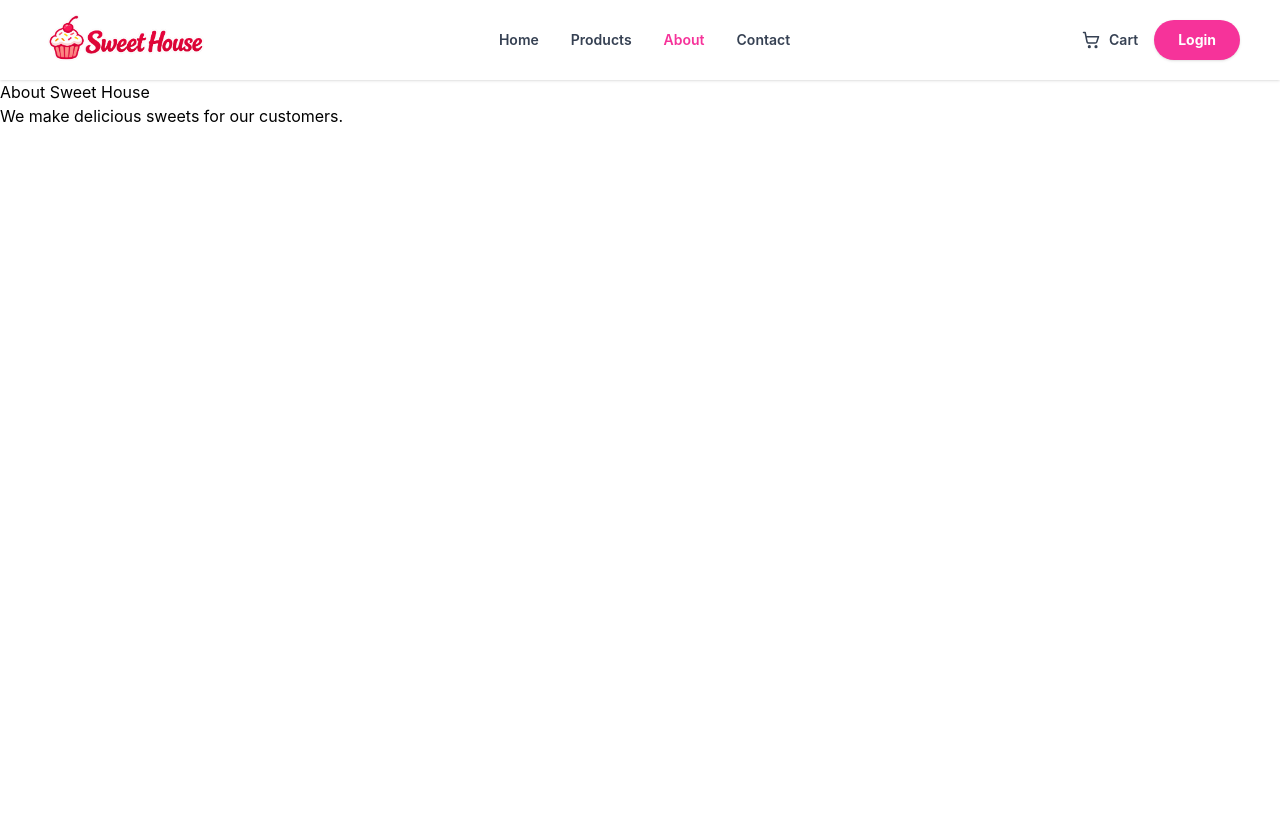
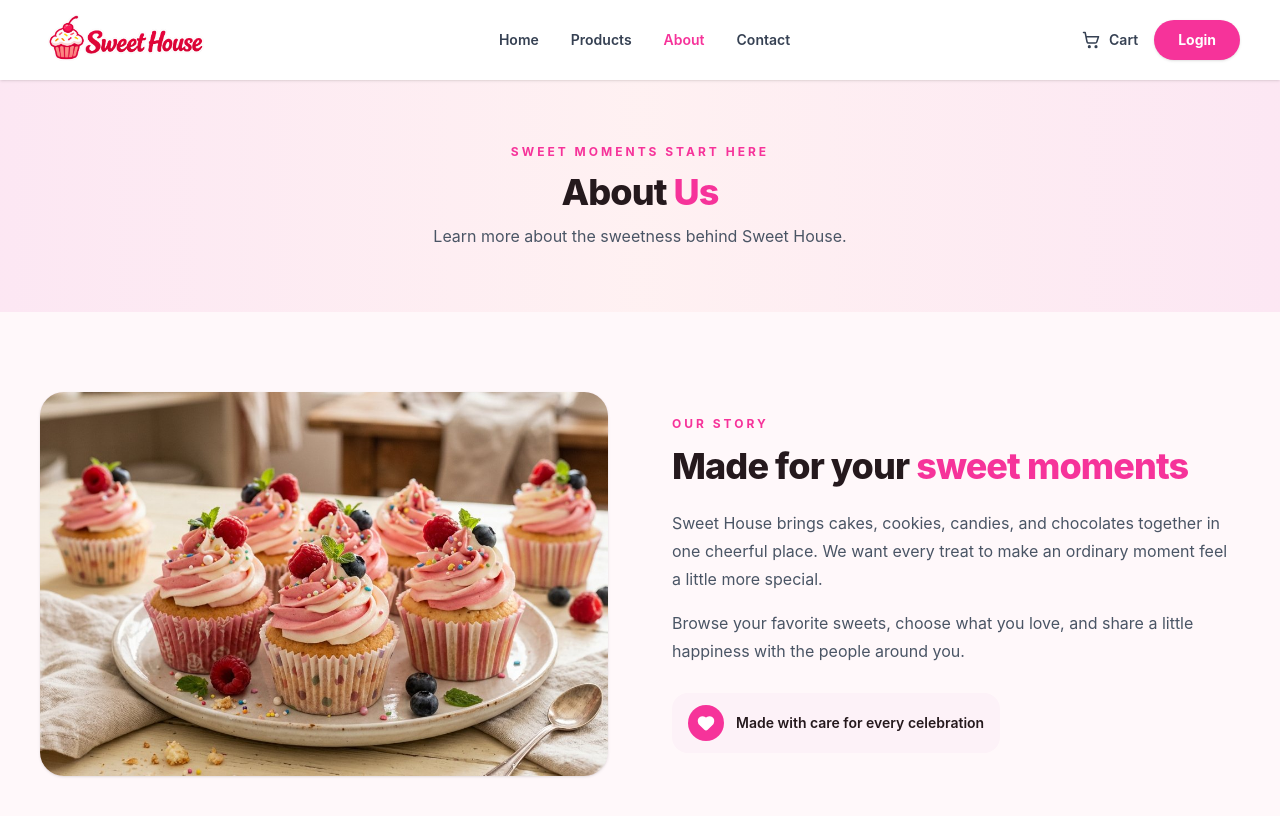
Before and after one commit to Naser-frontend/sweet-house, a React app in the folder frontend/: page /about in a window 1280 px wide. Shown: the top 816 px of the page. Built offline with nearby package versions, Linux system fonts and the light colour scheme; the HTML template or start-up script is replaced by a standard one.

Commit message:
Add about page introduction section

```diff
--- a/frontend/src/pages/About.jsx
+++ b/frontend/src/pages/About.jsx
@@ -1,9 +1,58 @@
+import { Heart } from "lucide-react";
+import aboutImage from "../assets/image/products-image/cupcakes-pro.jpg";
+
 function About() {
   return (
-    <div>
-      <h1>About Sweet House</h1>
-      <p>We make delicious sweets for our customers.</p>
-    </div>
+    <main className="min-h-screen bg-[#fff8fa]">
+      <section className="bg-gradient-to-r from-pink-100 via-rose-50 to-pink-100 px-5 py-14 text-center sm:px-8 sm:py-16 lg:px-10">
+        <p className="text-xs font-bold uppercase tracking-[0.25em] text-pink-500">
+          Sweet Moments Start Here
+        </p>
+        <h1 className="mt-3 text-3xl font-extrabold tracking-tight text-[#25191d] sm:text-4xl">
+          About <span className="text-pink-500">Us</span>
+        </h1>
+        <p className="mx-auto mt-3 max-w-xl text-sm leading-6 text-gray-600 sm:text-base">
+          Learn more about the sweetness behind Sweet House.
+        </p>
+      </section>
+
+      <section className="px-5 py-16 sm:px-8 sm:py-20 lg:px-10">
+        <div className="mx-auto grid max-w-7xl grid-cols-1 items-center gap-10 lg:grid-cols-2 lg:gap-16">
+          <div className="overflow-hidden rounded-3xl bg-pink-100 shadow-sm">
+            <img
+              src={aboutImage}
+              alt="Fresh cupcakes from Sweet House"
+              className="h-72 w-full object-cover sm:h-96"
+            />
+          </div>
+
+          <div>
+            <p className="text-xs font-bold uppercase tracking-[0.25em] text-pink-500">
+              Our Story
+            </p>
+            <h2 className="mt-3 text-3xl font-extrabold leading-tight tracking-tight text-[#25191d] sm:text-4xl">
+              Made for your <span className="text-pink-500">sweet moments</span>
+            </h2>
+            <p className="mt-5 text-sm leading-7 text-gray-600 sm:text-base">
+              Sweet House brings cakes, cookies, candies, and chocolates
+              together in one cheerful place. We want every treat to make an
+              ordinary moment feel a little more special.
+            </p>
+            <p className="mt-4 text-sm leading-7 text-gray-600 sm:text-base">
+              Browse your favorite sweets, choose what you love, and share a
+              little happiness with the people around you.
+            </p>
+
+            <div className="mt-7 inline-flex items-center gap-3 rounded-2xl bg-pink-50 px-4 py-3 text-sm font-semibold text-[#25191d]">
+              <span className="flex h-9 w-9 items-center justify-center rounded-full bg-pink-500 text-white">
+                <Heart size={18} fill="currentColor" aria-hidden="true" />
+              </span>
+              Made with care for every celebration
+            </div>
+          </div>
+        </div>
+      </section>
+    </main>
   );
 }
 
```
